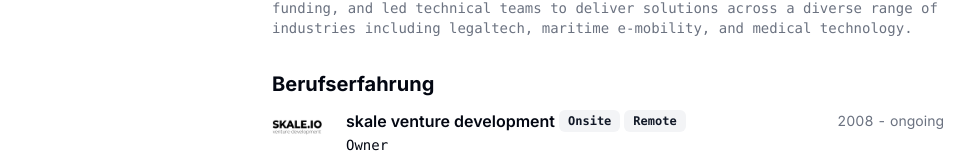
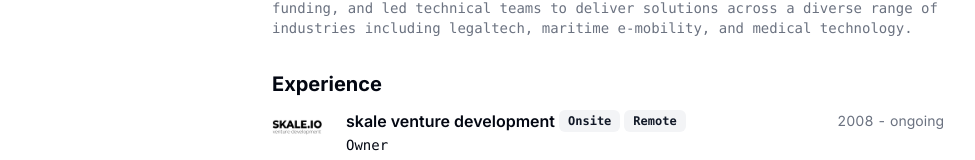
Before and after one commit to devskale/cv, a Next.js app: page / in a window 1280 px wide. Shown: the part 360-520 px from the top of the page, without its empty margins (32-1007 px from the left). Built offline with nearby package versions, Linux system fonts and the light colour scheme.

Commit message:
experience

```diff
--- a/src/app/page.tsx
+++ b/src/app/page.tsx
@@ -8,9 +8,8 @@ import { GlobeIcon, MailIcon, PhoneIcon } from "lucide-react";
 import { Button } from "@/components/ui/button";
 import { RESUME_DATA } from "@/data/resume-data-en";
 import { ProjectCard } from "@/components/project-card";
-import Link from 'next/link';
+import Link from "next/link";
 import WorkCard from "@/components/work-card";
-
 
 export const metadata: Metadata = {
   title: `${RESUME_DATA.name} | ${RESUME_DATA.about}`,
@@ -20,9 +19,11 @@ export const metadata: Metadata = {
 export default function Page() {
   return (
     <main className="container relative mx-auto scroll-my-12 overflow-auto p-4 print:p-12 md:p-16">
-      <Link href="/de"><p className="max-w-md text-pretty font-mono text-sm text-muted-foreground">
-        de
-      </p></Link>
+      <Link href="/de">
+        <p className="max-w-md text-pretty font-mono text-sm text-muted-foreground">
+          de
+        </p>
+      </Link>
 
       <section className="mx-auto w-full max-w-2xl space-y-8 bg-white print:space-y-6">
         <div className="flex items-center justify-between">
@@ -106,7 +107,7 @@ export default function Page() {
           </p>
         </Section>
         <Section>
-          <h2 className="text-xl font-bold">Berufserfahrung</h2>
+          <h2 className="text-xl font-bold">Experience</h2>
           {RESUME_DATA.work.map((work) => (
             <WorkCard key={work.company} work={work} />
           ))}
@@ -116,7 +117,6 @@ export default function Page() {
           {RESUME_DATA.education.map((education) => {
             return (
               <Card key={education.school}>
-
                 <CardHeader>
                   <div className="flex items-center justify-between gap-x-2 text-base">
                     <h3 className="font-semibold leading-none">
@@ -182,7 +182,6 @@ export default function Page() {
             })}
           </div>
         </Section>
-
       </section>
 
       <CommandMenu
```
